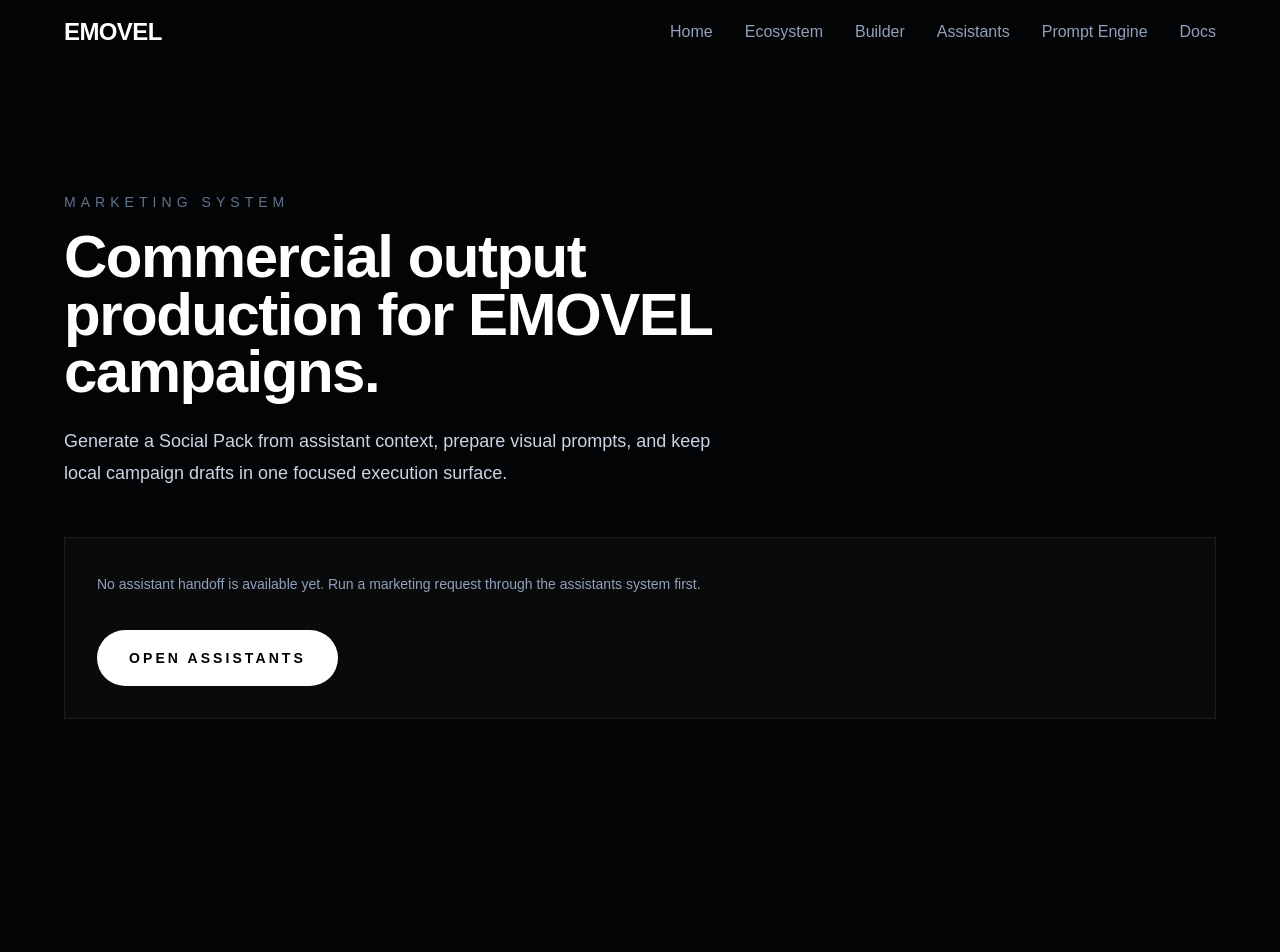
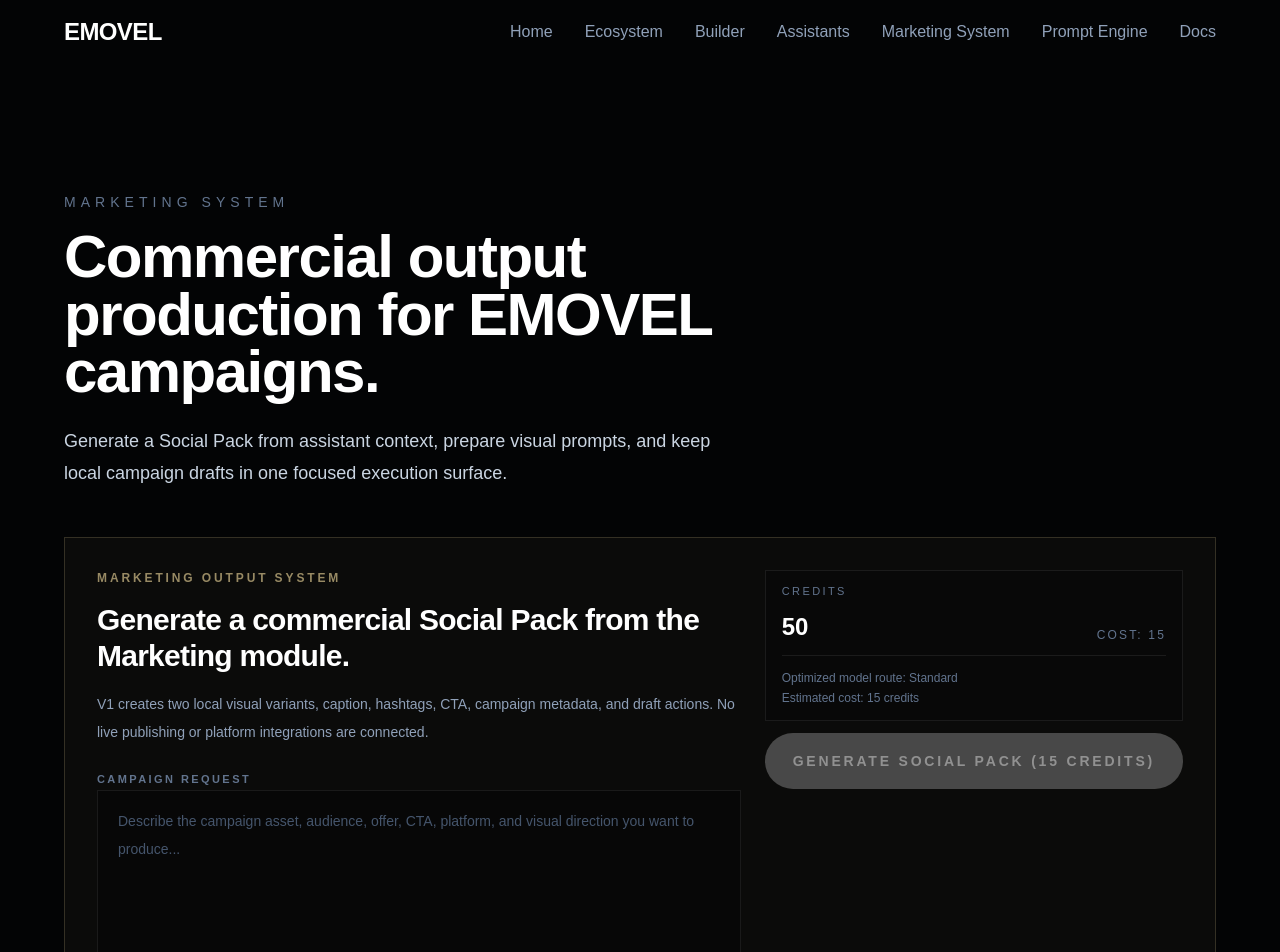
Before and after one commit to flaviusciocan-byte/emovel-next, a Next.js app: page /marketing-system in a window 1280 px wide. Shown: the top 952 px of the page. Before the commit the page ends 880 px from the top, so only its background shows below. Built offline with nearby package versions, Linux system fonts and the light colour scheme.

Commit message:
Fix standalone marketing system route and add nav entry

```diff
--- a/app/layout.tsx
+++ b/app/layout.tsx
@@ -85,6 +85,7 @@
               <li><Link href="/ecosystem" className="text-slate-400 hover:text-white">Ecosystem</Link></li>
               <li><Link href="/builder" className="text-slate-400 hover:text-white">Builder</Link></li>
               <li><Link href="/assistants" className="text-slate-400 hover:text-white">Assistants</Link></li>
+              <li><Link href="/marketing-system" className="text-slate-400 hover:text-white">Marketing System</Link></li>
               <li><Link href="/prompt-engine" className="text-slate-400 hover:text-white">Prompt Engine</Link></li>
               <li><Link href="/docs" className="text-slate-400 hover:text-white">Docs</Link></li>
             </ul>
--- a/app/marketing-system/marketing-system-client.tsx
+++ b/app/marketing-system/marketing-system-client.tsx
@@ -1,7 +1,6 @@
 "use client";
 
 import { useEffect, useMemo, useState, useSyncExternalStore } from "react";
-import Link from "next/link";
 import {
   AddCreditsModal,
   CreditDisplay,
@@ -24,6 +23,7 @@
   writeCampaigns,
   type MarketingSystemHandoff,
 } from "./storage";
+import type { FinalPackage } from "../assistants/types";
 import type {
   MarketingBackgroundMode,
   MarketingImageModel,
@@ -107,6 +107,41 @@
   );
 }
 
+function createDirectMarketingPackage(input: string): FinalPackage {
+  const summary = input.trim().replace(/\s+/g, " ");
+  const taskSummary =
+    summary.length > 180 ? `${summary.slice(0, 177)}...` : summary;
+
+  return {
+    plan: {
+      taskSummary: `Direct marketing system request for: ${taskSummary}`,
+      assignments: [
+        {
+          assistant: "marketing",
+          task: "Create premium commercial positioning, campaign structure, social copy, and visual prompt direction.",
+          order: 1,
+        },
+      ],
+    },
+    responses: [
+      {
+        assistantId: "marketing",
+        assistantName: "EMOVEL MARKETING",
+        task: "Direct Marketing System workspace request.",
+        output: [
+          "Commercial Messaging",
+          "Position the request as a controlled commercial asset.",
+          "Use premium, restrained language with a clear conversion path.",
+          `Source request: ${taskSummary}`,
+        ].join("\n"),
+      },
+    ],
+    qualityCheck:
+      "Direct Marketing System context. Review the campaign title, caption, CTA, and visual prompt before production.",
+    timestamp: new Date().toISOString(),
+  };
+}
+
 export default function MarketingSystemClient() {
   const copy = useMarketingSystemCopy();
   const pageCopy = copy.page;
@@ -114,6 +149,7 @@
   const { credits, costs, canAfford, spendCredits } = useCredits();
   const addCreditsModal = useAddCreditsModal();
   const [handoff, setHandoff] = useState<MarketingSystemHandoff | null>(null);
+  const [directInput, setDirectInput] = useState("");
   const [marketingResult, setMarketingResult] = useState<MarketingResult | null>(null);
   const [imageModel, setImageModel] = useState<MarketingImageModel | null>(null);
   const [savedCampaigns, setSavedCampaigns] = useState<SavedMarketingCampaign[]>([]);
@@ -121,24 +157,37 @@
   const [statusMessage, setStatusMessage] = useState(systemCopy.ready);
 
   const sourceKey = useMemo(
-    () => (handoff ? `${handoff.input}-${handoff.result.timestamp}` : "no-handoff"),
+    () => (handoff ? `${handoff.input}-${handoff.result.timestamp}` : "direct"),
     [handoff],
   );
+  const hasWorkspaceInput = Boolean(handoff || directInput.trim());
 
   useEffect(() => {
+    const timer = window.setTimeout(() => {
       setHandoff(readMarketingHandoff());
       setSavedCampaigns(readCampaigns());
+    }, 0);
+
+    return () => {
+      window.clearTimeout(timer);
+    };
   }, []);
 
   useEffect(() => {
+    const timer = window.setTimeout(() => {
       setMarketingResult(null);
       setImageModel(null);
       setSelectedVariant("A");
       setStatusMessage(systemCopy.ready);
+    }, 0);
+
+    return () => {
+      window.clearTimeout(timer);
+    };
   }, [sourceKey, systemCopy.ready]);
 
   function generateSocialPack() {
-    if (!handoff) {
+    if (!handoff && !directInput.trim()) {
       return;
     }
 
@@ -148,7 +197,9 @@
       return;
     }
 
-    const nextResult = createMarketingResult(handoff.input, handoff.result);
+    const sourceInput = handoff?.input || directInput;
+    const sourceResult = handoff?.result || createDirectMarketingPackage(directInput);
+    const nextResult = createMarketingResult(sourceInput, sourceResult);
 
     setMarketingResult(nextResult);
     setImageModel(createImageModel(nextResult, "Instagram/Facebook Post", "cinematic-dark"));
@@ -211,6 +262,7 @@
   }
 
   return (
+    <>
       <section className="px-6 py-24 sm:py-28 lg:px-10">
       <div className="mx-auto max-w-6xl">
         <div className="mb-12 max-w-3xl">
@@ -225,19 +277,6 @@
           </p>
         </div>
 
-        {!handoff ? (
-          <div className="border border-white/[0.08] bg-white/[0.025] p-8">
-            <p className="max-w-2xl text-sm leading-7 text-slate-400">
-              {pageCopy.missingContext}
-            </p>
-            <Link
-              href="/assistants"
-              className="mt-8 inline-flex h-14 items-center justify-center rounded-full bg-white px-8 text-sm font-semibold uppercase tracking-[0.22em] text-black hover:bg-slate-200"
-            >
-              {pageCopy.backToAssistants}
-            </Link>
-          </div>
-        ) : (
         <div className="border border-[#D4C08A]/20 bg-[#D4C08A]/[0.035] p-6 sm:p-8">
           <div className="flex flex-col gap-6 lg:flex-row lg:items-start lg:justify-between">
               <div className="max-w-2xl">
@@ -250,6 +289,29 @@
                 <p className="mt-4 text-sm leading-7 text-slate-400">
                   {systemCopy.description}
                 </p>
+                {handoff ? (
+                  <div className="mt-5 border border-white/[0.08] bg-black/25 p-4">
+                    <p className="text-[11px] font-semibold uppercase tracking-[0.2em] text-[#D4C08A]/75">
+                      Assistant Context Loaded
+                    </p>
+                    <p className="mt-3 text-sm leading-7 text-slate-400">
+                      {handoff.input}
+                    </p>
+                  </div>
+                ) : (
+                  <label className="mt-5 block space-y-3">
+                    <span className="text-[11px] font-semibold uppercase tracking-[0.22em] text-slate-500">
+                      Campaign Request
+                    </span>
+                    <textarea
+                      value={directInput}
+                      onChange={(event) => setDirectInput(event.target.value)}
+                      rows={5}
+                      placeholder="Describe the campaign asset, audience, offer, CTA, platform, and visual direction you want to produce..."
+                      className="w-full resize-none border border-white/[0.08] bg-black/35 px-5 py-4 text-sm leading-7 text-white outline-none placeholder:text-slate-600 focus:border-white/25"
+                    />
+                  </label>
+                )}
               </div>
 
               <div className="flex shrink-0 flex-col gap-3">
@@ -261,7 +323,10 @@
                 <button
                   type="button"
                   onClick={generateSocialPack}
-                  disabled={!canAfford("marketing-social-pack-generation")}
+                  disabled={
+                    !hasWorkspaceInput ||
+                    !canAfford("marketing-social-pack-generation")
+                  }
                   className="inline-flex h-14 items-center justify-center rounded-full bg-white px-7 text-sm font-semibold uppercase tracking-[0.2em] text-black hover:bg-slate-200 disabled:cursor-not-allowed disabled:bg-white/25 disabled:text-white/40"
                 >
                   {systemCopy.generate} ({costs["marketing-social-pack-generation"].estimatedCreditCost} credits)
@@ -484,9 +549,9 @@
               </div>
             )}
           </div>
-        )}
         </div>
+      </section>
       <AddCreditsModal open={addCreditsModal.open} onClose={addCreditsModal.hideAddCredits} />
-    </section>
+    </>
   );
 }
```
Lines whose indentation alone changed are shown as unchanged.
